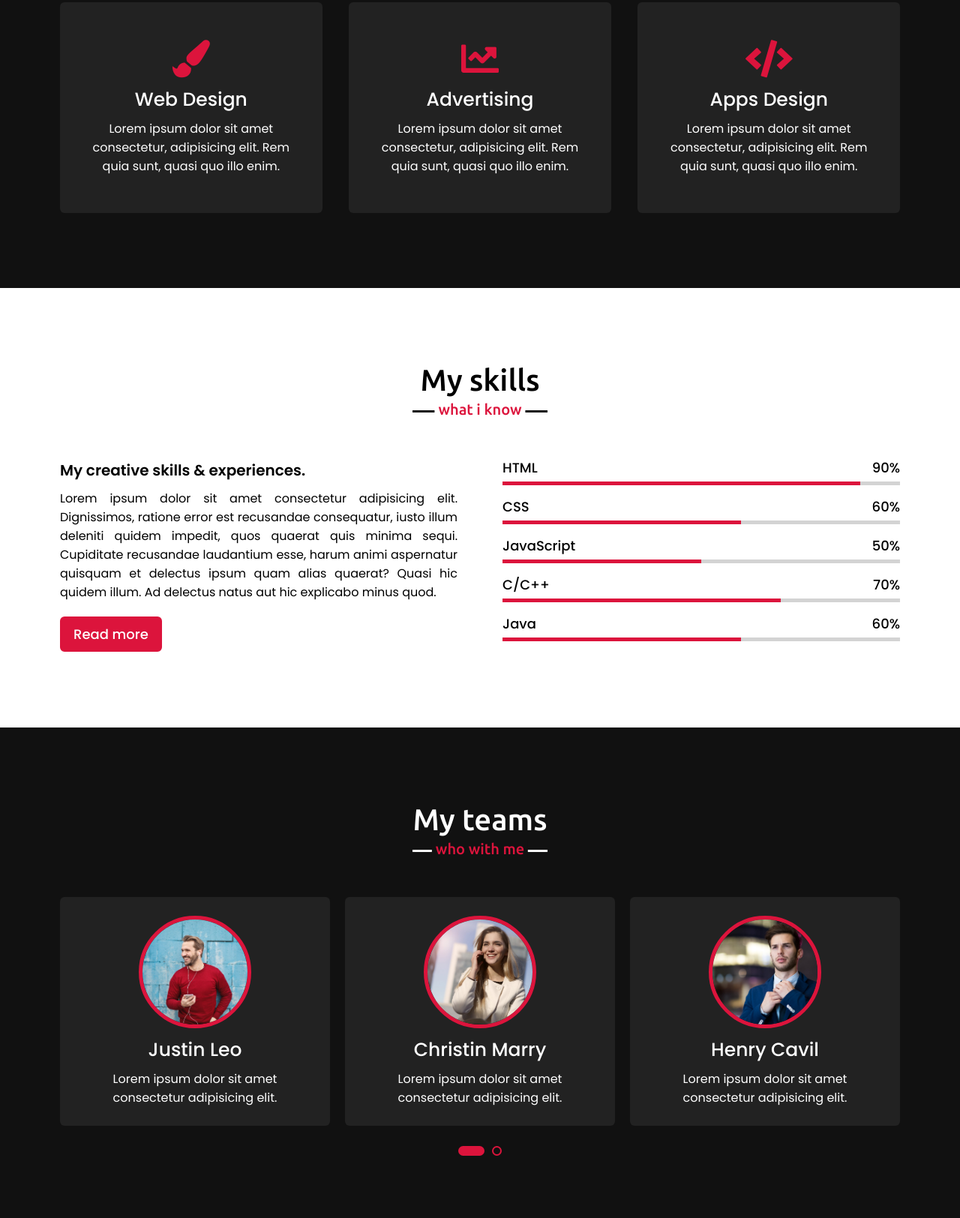
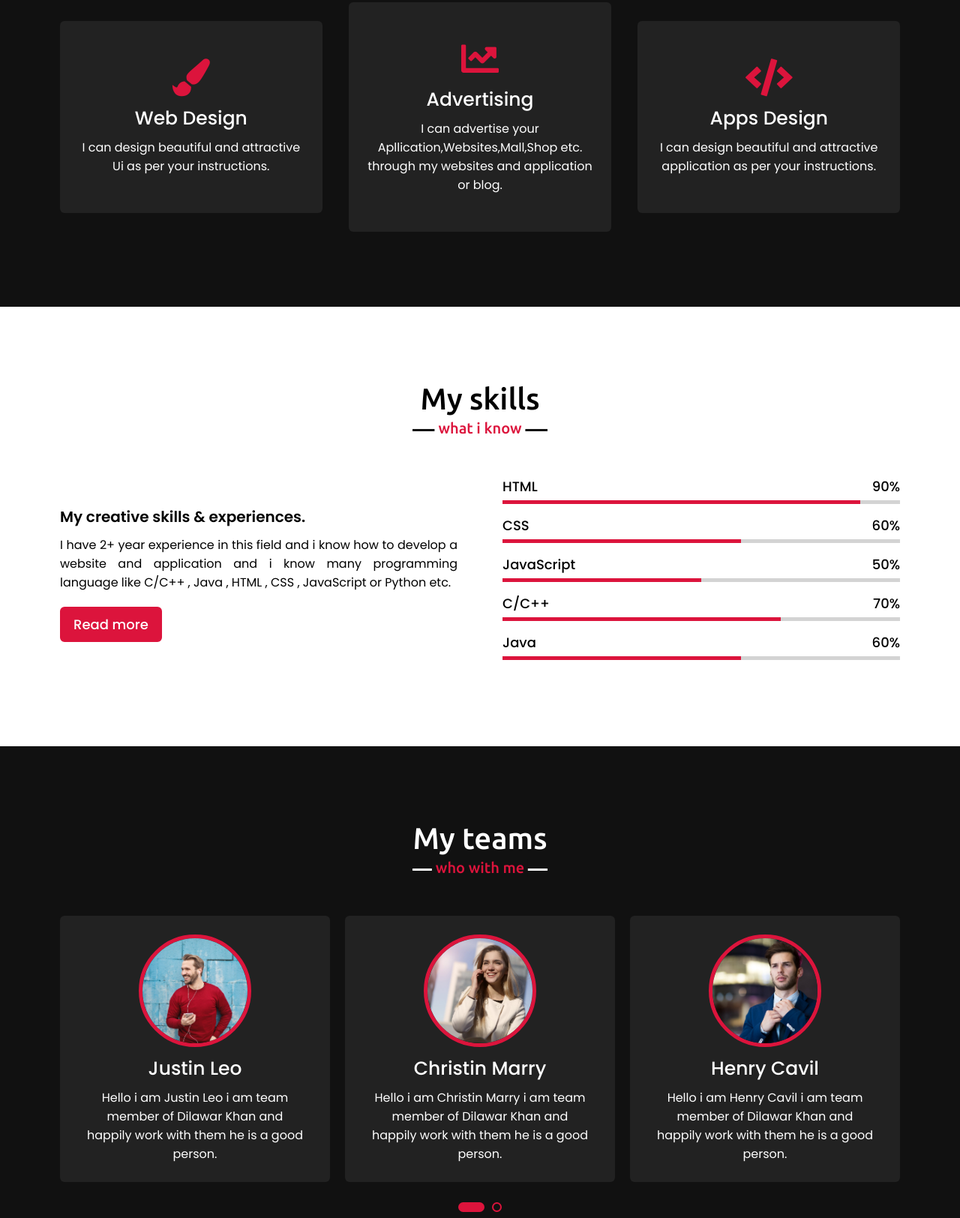
Before and after one commit to Khan-Dilawar/DilawarProtfolio.github.io, a plain HTML site: page index.html in a window 1280 px wide. Shown: the part 1756-3380 px from the top of the page at 75% size. Drawn offline with nearby package versions, Linux system fonts and the light colour scheme.

Commit message:
Update index.html

```diff
--- a/index.html
+++ b/index.html
@@ -57,7 +57,7 @@
                 </div>
                 <div class="column right">
                     <div class="text">I'm Dilawar and I'm a <span class="typing-2"></span></div>
-                    <p>Lorem ipsum dolor sit amet consectetur adipisicing elit. Quasi ut voluptatum eveniet doloremque autem excepturi eaque, sit laboriosam voluptatem nisi delectus. Facere explicabo hic minus accusamus alias fuga nihil dolorum quae. Explicabo illo unde, odio consequatur ipsam possimus veritatis, placeat, ab molestiae velit inventore exercitationem consequuntur blanditiis omnis beatae. Dolor iste excepturi ratione soluta quas culpa voluptatum repudiandae harum non.</p>
+                    <p>I am a student and part-time Frelancer as a web designer from Kothi Gaya Bihar.</p>
                     <a href="#">Download CV</a>
                 </div>
             </div>
@@ -73,21 +73,21 @@
                     <div class="box">
                         <i class="fas fa-paint-brush"></i>
                         <div class="text">Web Design</div>
-                        <p>Lorem ipsum dolor sit amet consectetur, adipisicing elit. Rem quia sunt, quasi quo illo enim.</p>
+                        <p>I can design beautiful and attractive Ui as per your instructions.</p>
                     </div>
                 </div>
                 <div class="card">
                     <div class="box">
                         <i class="fas fa-chart-line"></i>
                         <div class="text">Advertising</div>
-                        <p>Lorem ipsum dolor sit amet consectetur, adipisicing elit. Rem quia sunt, quasi quo illo enim.</p>
+                        <p>I can advertise your Apllication,Websites,Mall,Shop etc. through my websites and application or blog.</p>
                     </div>
                 </div>
                 <div class="card">
                     <div class="box">
                         <i class="fas fa-code"></i>
                         <div class="text">Apps Design</div>
-                        <p>Lorem ipsum dolor sit amet consectetur, adipisicing elit. Rem quia sunt, quasi quo illo enim.</p>
+                        <p>I can design beautiful and attractive application as per your instructions.</p>
                     </div>
                 </div>
                </div>
@@ -102,7 +102,7 @@
             <div class="skills-content">
                 <div class="column left">
                     <div class="text">My creative skills & experiences.</div>
-                    <p>Lorem ipsum dolor sit amet consectetur adipisicing elit. Dignissimos, ratione error est recusandae consequatur, iusto illum deleniti quidem impedit, quos quaerat quis minima sequi. Cupiditate recusandae laudantium esse, harum animi aspernatur quisquam et delectus ipsum quam alias quaerat? Quasi hic quidem illum. Ad delectus natus aut hic explicabo minus quod.</p>
+                    <p>I have 2+ year experience in this field and i know how to develop a website and application and i know many programming language like C/C++ , Java , HTML , CSS , JavaScript or Python etc.</p>
                     <a href="#">Read more</a>
                 </div>
                 <div class="column right">
@@ -155,35 +155,35 @@
                     <div class="box">
                         <img src="images/2.jpg" alt="">
                         <div class="text">Imroz Khan</div>
-                        <p>Lorem ipsum dolor sit amet consectetur adipisicing elit.</p>
+                        <p>Hello i am Imroz Khan i am team member of Dilawar Khan and happily work with them he is a good person .</p>
                     </div>
                 </div>
                 <div class="card">
                     <div class="box">
                         <img src="images/profile-2.jpeg" alt="">
                         <div class="text">Justin Leo</div>
-                        <p>Lorem ipsum dolor sit amet consectetur adipisicing elit.</p>
+                        <p>Hello i am Justin Leo i am team member of Dilawar Khan and happily work with them he is a good person.</p>
                     </div>
                 </div>
                 <div class="card">
                     <div class="box">
                         <img src="images/profile-3.jpeg" alt="">
                         <div class="text">Christin Marry</div>
-                        <p>Lorem ipsum dolor sit amet consectetur adipisicing elit.</p>
+                        <p>Hello i am Christin Marry i am team member of Dilawar Khan and happily work with them he is a good person.</p>
                     </div>
                 </div>
                 <div class="card">
                     <div class="box">
                         <img src="images/profile-4.jpeg" alt="">
                         <div class="text">Henry Cavil</div>
-                        <p>Lorem ipsum dolor sit amet consectetur adipisicing elit.</p>
+                        <p>Hello i am Henry Cavil i am team member of Dilawar Khan and happily work with them he is a good person.</p>
                     </div>
                 </div>
                 <div class="card">
                     <div class="box">
                         <img src="images/profile-5.jpeg" alt="">
                         <div class="text">Lusy Taylor</div>
-                        <p>Lorem ipsum dolor sit amet consectetur adipisicing elit.</p>
+                        <p>Hello i am Lusy Taylor i am team member of Dilawar Khan and happily work with them he is a good person.</p>
                     </div>
                 </div>
             </div>
@@ -197,7 +197,7 @@
             <div class="contact-content">
                 <div class="column left">
                     <div class="text">Get in Touch</div>
-                    <p>Lorem, ipsum dolor sit amet consectetur adipisicing elit. Dignissimos harum corporis fuga corrupti. Doloribus quis soluta nesciunt veritatis vitae nobis?</p>
+                    <p>If you have some work and you want to done by me so please send your work details. </p>
                     <div class="icons">
                         <div class="row">
                             <i class="fas fa-user"></i>
```
